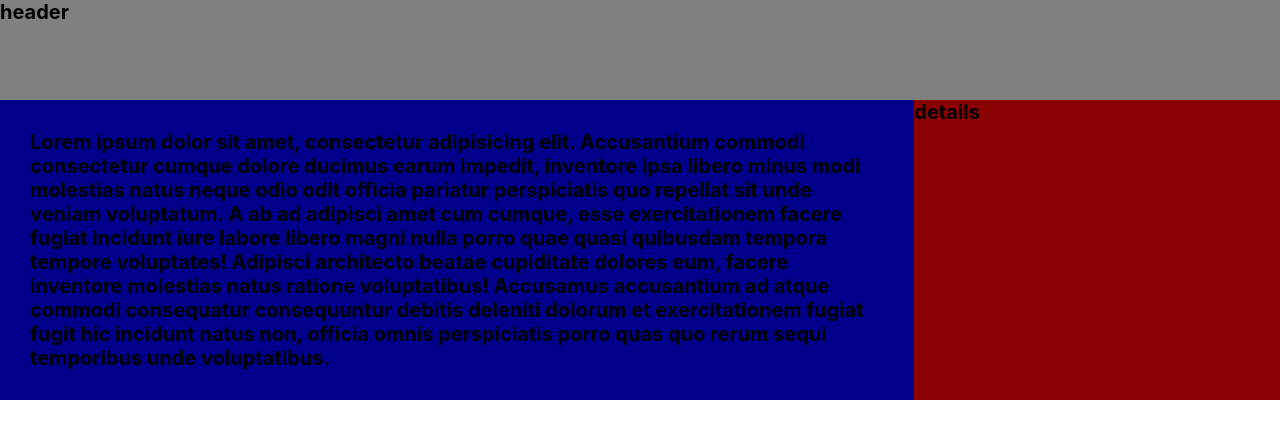
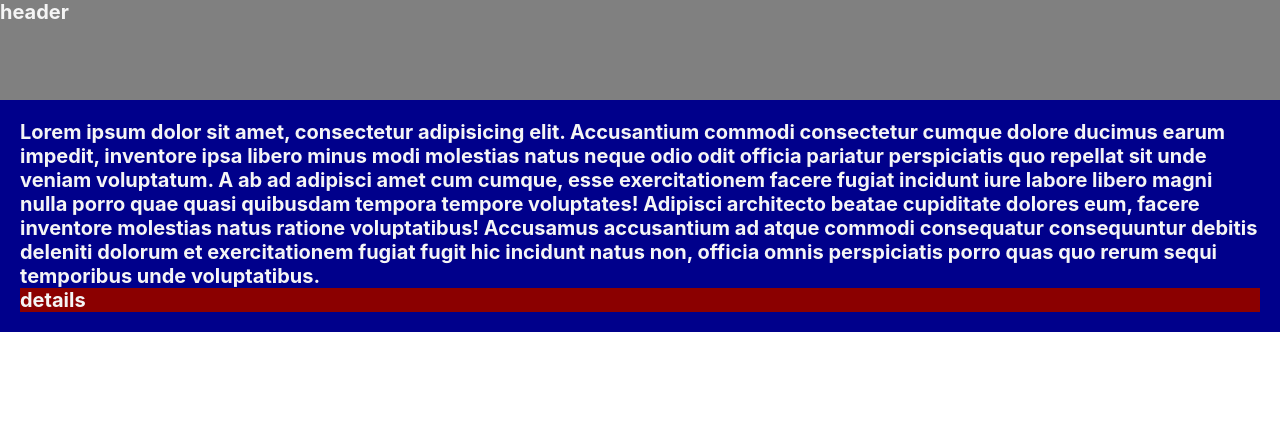
Before and after one commit to Hugo-Farias/budget-control, a React (Vite) app: page / in a window 1280 px wide. Shown: the top 438 px of the page. Built offline with nearby package versions, Linux system fonts and the light colour scheme.

Commit message:
fixed header

```diff
--- a/src/App.scss
+++ b/src/App.scss
@@ -1,27 +1,26 @@
 @import "variables";
 
+$header-size: 10rem;
+
 .app {
-  display: grid;
-  //grid-template-rows: 5rem 1fr;
-  //gap: 0.1rem;
-
-  @media (min-width: 600px) {
-    grid-template-columns: 2.5fr 1fr;
-  }
+  //@media (min-width: 600px) {
+  //}
   .header {
-    //position: fixed;
+    position: fixed;
     //padding: 3rem;
-    min-height: 10rem;
+    min-height: $header-size;
     width: 100%;
-    background-color: gray;
+    background-color: gray !important;
 
     @media (min-width: 600px) {
-      grid-column: span 2;
     }
   }
   .main {
     background-color: darkblue !important;
-    padding: 3rem;
+    //padding-top: $header-size;
+    padding: $header-size + 2 2rem 2rem 2rem;
+    height: 100%;
+    overflow: scroll;
   }
 
   .details {
--- a/src/App.tsx
+++ b/src/App.tsx
@@ -4,14 +4,16 @@ import Group from "./components/Group";
 function App() {
   return (
     <div className={"app"}>
-      <div className="header">
+      <header className="header">
         <h1>header</h1>
-      </div>
-      <div className={"main"}>
-        <Group />
-      </div>
-      <div className="details">
-        <h1>details</h1>
+      </header>
+      <div className="main">
+        <div className={"list"}>
+          <Group />
+        </div>
+        <div className="details">
+          <h1>details</h1>
+        </div>
       </div>
     </div>
   );
--- a/src/index.scss
+++ b/src/index.scss
@@ -2,7 +2,7 @@
   font-family: Inter, system-ui, Avenir, Helvetica, Arial, sans-serif;
   font-size: 10px;
 
-  color-scheme: light dark;
+  //color-scheme: light dark;
   //color: rgba(255, 255, 255, 0.87);
 
   font-synthesis: none;
@@ -21,3 +21,7 @@
 html {
   min-width: 375px;
 }
+
+body {
+  color: whitesmoke;
+}
```
